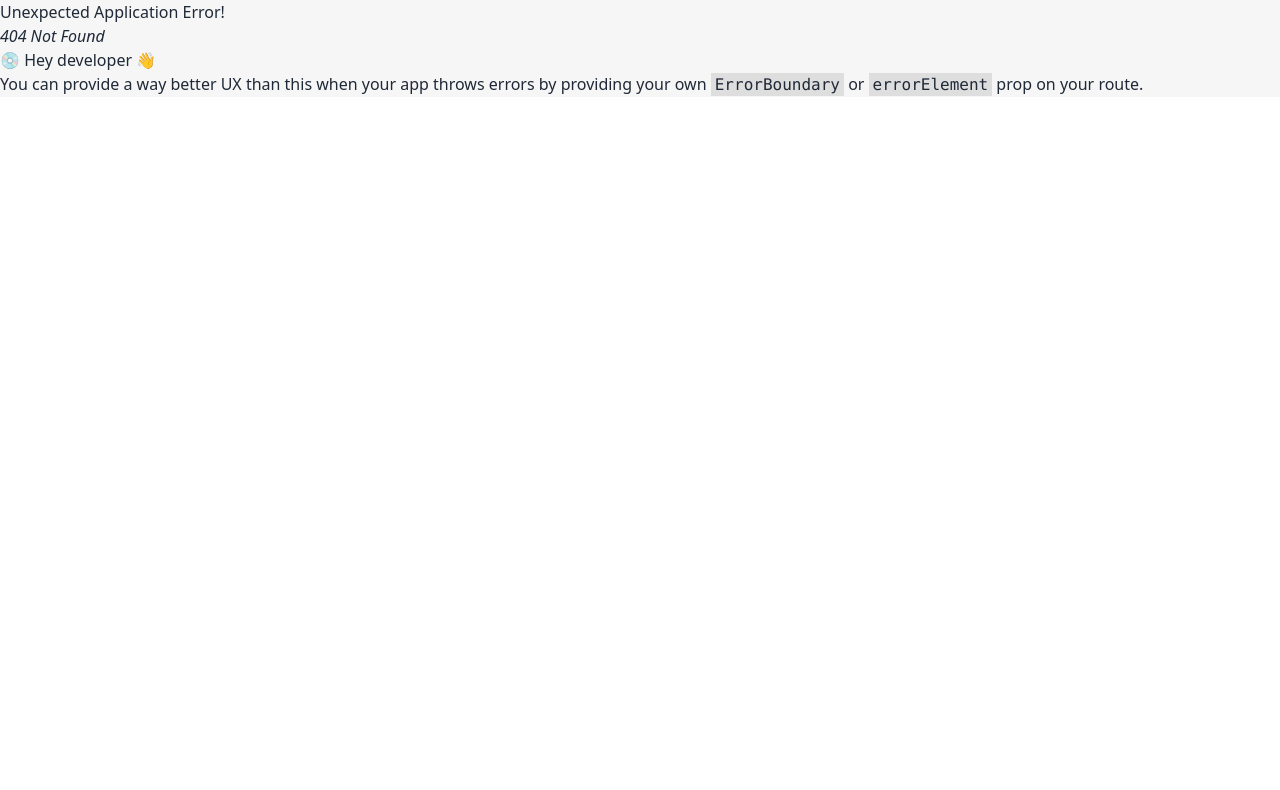
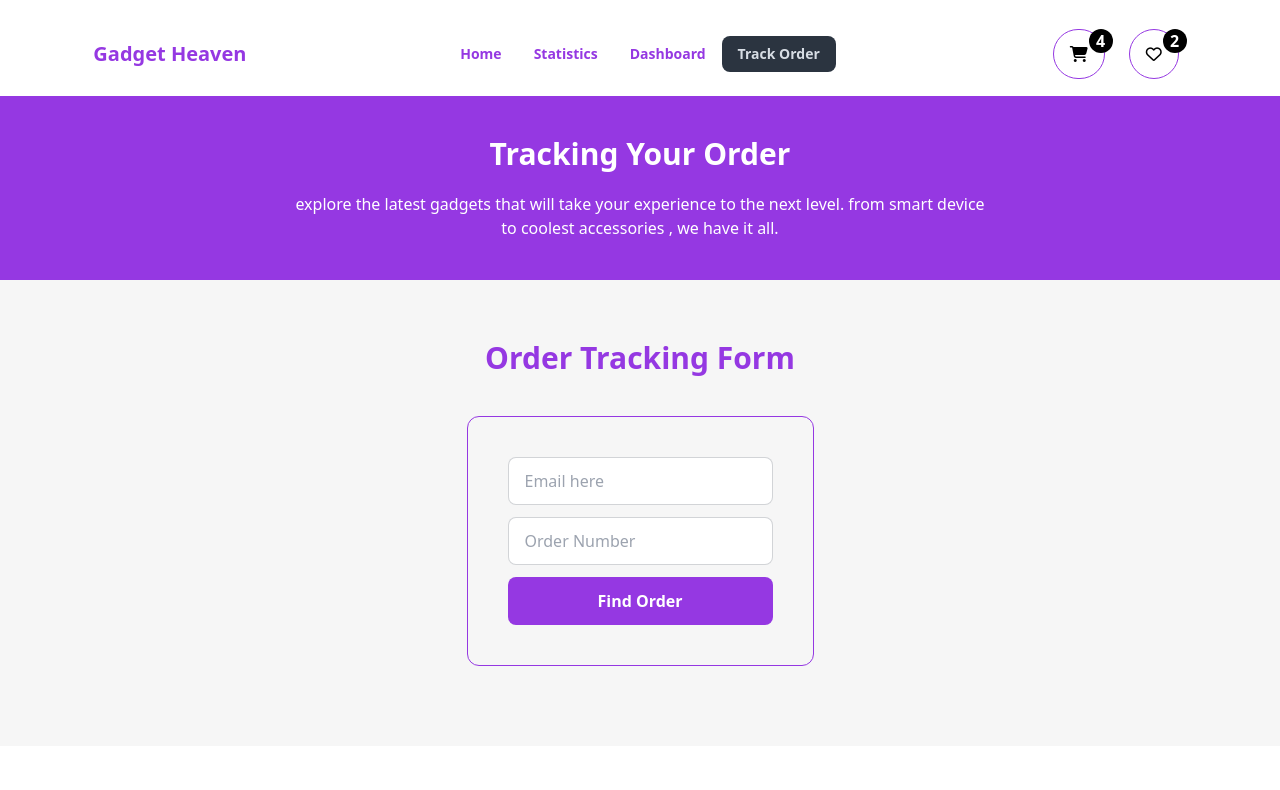
Before and after one commit to programming-hero-web-course-4/b10a8-gadget-heaven-rehan606, a React (Vite) app: page /track in a window 1280 px wide. Before the commit this address had no page. Shown: the top 790 px of the page. Built offline with nearby package versions, Linux system fonts and the light colour scheme.

Commit message:
ORder tracking page

```diff
--- a/src/components/Navbar.jsx
+++ b/src/components/Navbar.jsx
@@ -26,19 +26,26 @@ const Navbar = () => {
     const stastisticText =
         location.pathname === "/statistics" ? "textColor font-bold" : "text-white";
 
+    // Statistics
+    const trackBg =
+        location.pathname === "/track" ? "bg-white pt-5 pb-2" : "transfarent";
+
+    const trackText =
+        location.pathname === "/track" ? "textColor font-bold" : "text-white";
+
 
     const links = <>
-        <li><NavLink className={`${textColorClass} ${textColors} ${stastisticText}`} to="/">Home</NavLink></li>
-        <li><NavLink className={`${textColorClass} ${textColors} ${stastisticText}`} to="/statistics">Statistics</NavLink></li>
-        <li><NavLink className={`${textColorClass} ${textColors} ${stastisticText}`} to="/dashboard">Dashboard</NavLink></li>
-        <li><NavLink className={`${textColorClass} ${textColors} ${stastisticText}`} to="/contact">About</NavLink></li>
+        <li><NavLink className={`${textColorClass} ${textColors} ${stastisticText} ${trackText}`} to="/">Home</NavLink></li>
+        <li><NavLink className={`${textColorClass} ${textColors} ${stastisticText} ${trackText}`} to="/statistics">Statistics</NavLink></li>
+        <li><NavLink className={`${textColorClass} ${textColors} ${stastisticText} ${trackText}`} to="/dashboard">Dashboard</NavLink></li>
+        <li><NavLink className={`${textColorClass} ${textColors} ${stastisticText} ${trackText}`} to="/track">Track Order</NavLink></li>
 
     </>
 
 
 
     return (
-        <div className={`pt-10 ${sectionBackgroundClass} ${sectionBackground} ${stastisticBg}` }>
+        <div className={`pt-10 ${sectionBackgroundClass} ${sectionBackground} ${stastisticBg} ${trackBg}` }>
             <div className="navbar  mx-auto w-11/12 text-white px-10 ">
                 <div className="navbar-start">
                     <div className="dropdown">
@@ -64,7 +71,7 @@ const Navbar = () => {
                             {links}
                         </ul>
                     </div>
-                    <NavLink to='/' className={`text-lg md:text-xl cursor-pointer font-semibold ${textColorClass} ${textColors} ${stastisticText}`}>Gadget Heaven</NavLink>
+                    <NavLink to='/' className={`text-lg md:text-xl cursor-pointer font-semibold ${textColorClass} ${textColors} ${stastisticText} ${trackText}`}>Gadget Heaven</NavLink>
                 </div>
                 <div className="navbar-center hidden lg:flex">
                     <ul className="menu menu-horizontal px-1">
--- /dev/null
+++ b/src/components/TrackOrder.jsx
@@ -0,0 +1,30 @@
+import React from 'react';
+
+const TrackOrder = () => {
+    return (
+        <div>
+            <div >
+            <div className=" bg-[#9538E2] pb-10 text-center pt-10">
+                <h2 className="text-3xl font-bold text-white ">Tracking Your Order</h2>
+                <p className=" text-white mt-5 px-72">explore the latest gadgets that will take your experience to the next level. from smart device to coolest accessories , we have it all.</p>
+
+            </div>
+
+            <div className="container mx-auto px-16 pt-10" >
+                <h2 className=" text-center font-bold text-3xl textColor mt-5">Order Tracking Form</h2>
+                <div className="flex justify-center pb-20 pt-10">
+                    <div className="w-/12 flex flex-col justify-center  items-center space-y-3 p-10 border border-[#9538E2] rounded-xl">
+                        <input type="email" placeholder="Email here" className="input input-bordered w-full max-w-xs focus:outline-none" />
+                        <input type="text" placeholder="Order Number" className="input input-bordered w-full max-w-xs focus:outline-none" />
+
+                        <button className='bg-[#9538E2] px-7 py-3 text-white w-full text-center rounded-lg font-bold'>Find Order</button>
+                    </div>
+
+                </div>
+            </div>
+        </div>
+        </div>
+    );
+};
+
+export default TrackOrder;
--- a/src/main.jsx
+++ b/src/main.jsx
@@ -13,6 +13,7 @@ import Contact from './components/Contact.jsx';
 import Dashboard from './components/Dashboard.jsx';
 import CartContent from './components/CartContent.jsx';
 import Statistics from './components/Statistics.jsx';
+import TrackOrder from './components/TrackOrder.jsx';
 
 const router = createBrowserRouter([
   {
@@ -57,6 +58,10 @@ const router = createBrowserRouter([
       {
         path: '/statistics',
         element: <Statistics></Statistics>
+      },
+      {
+        path: '/track',
+        element: <TrackOrder></TrackOrder>,
       }
     ]
   },
```
